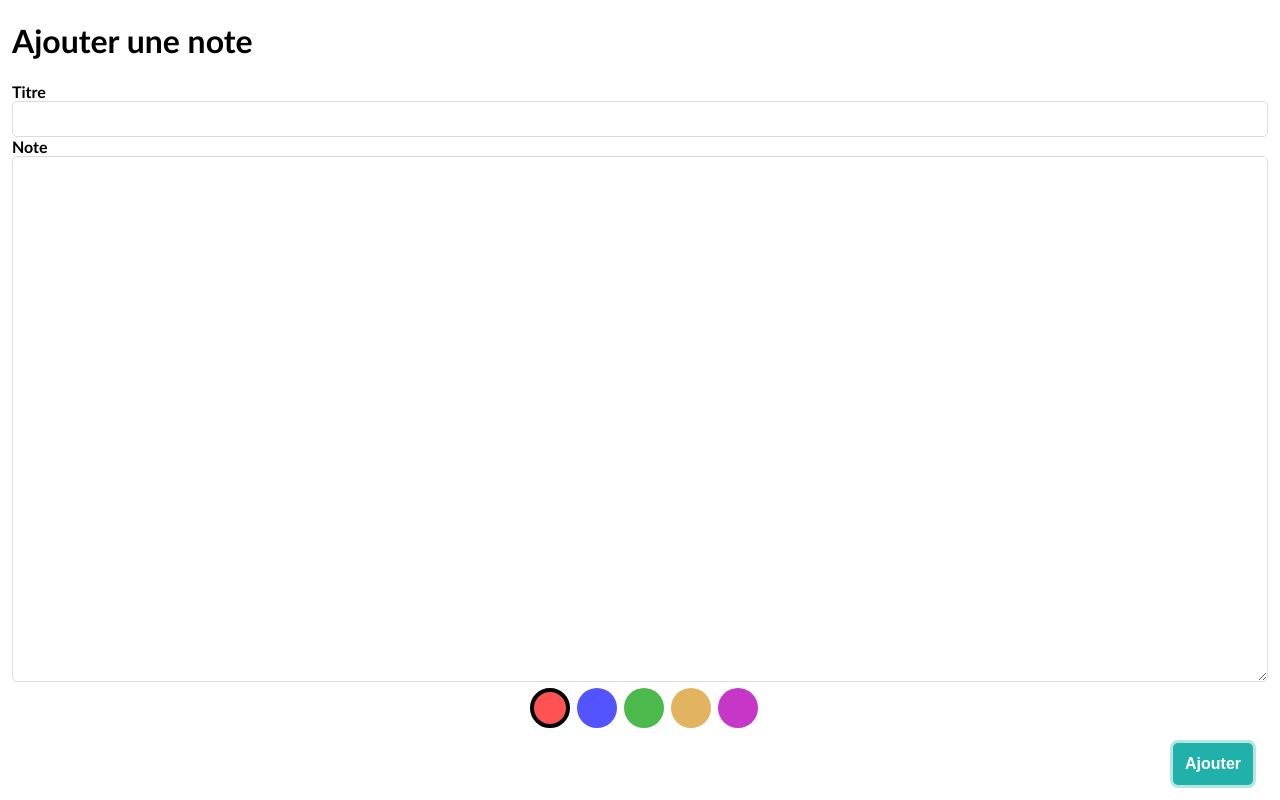
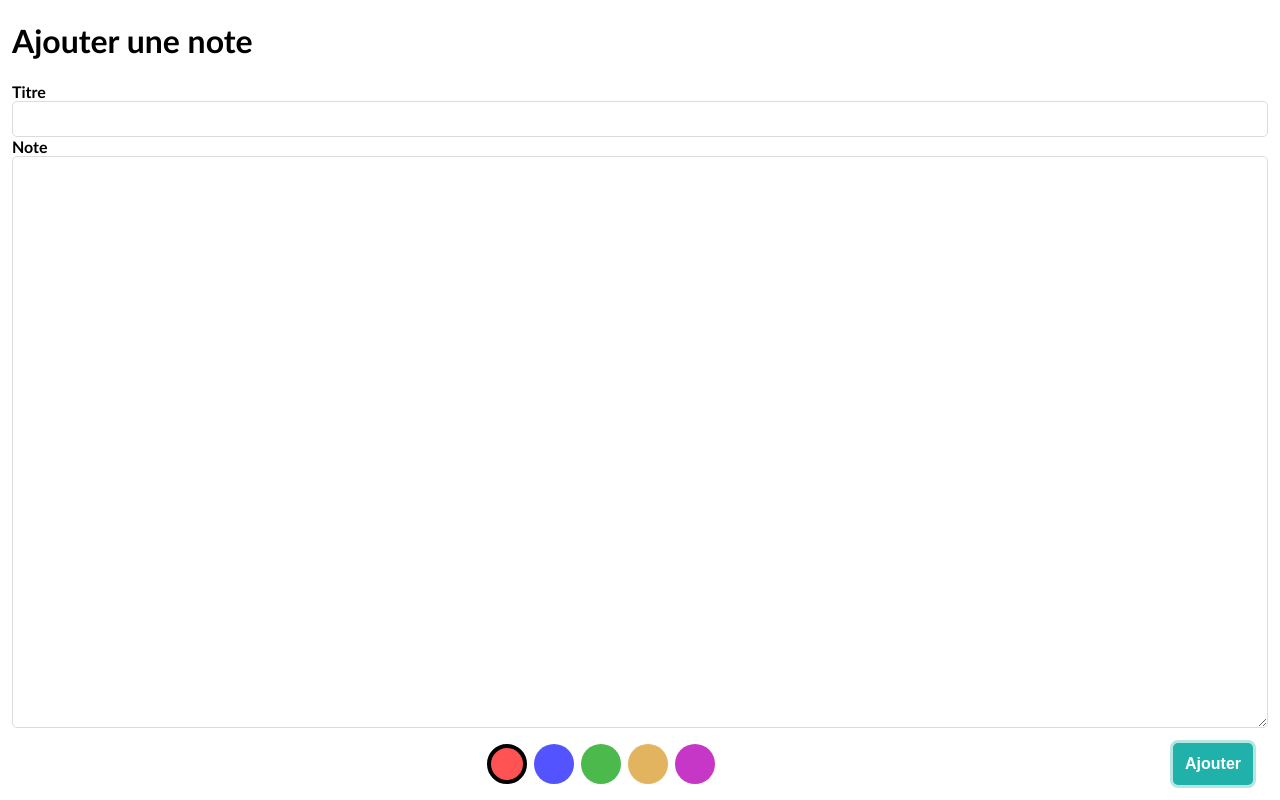
Before and after one commit to alexlabuz/notes, a Vue app: page /#/edit in a window 1280 px wide. Built offline with nearby package versions, Linux system fonts and the light colour scheme.

Commit message:
Correction affichage

```diff
--- a/src/pages/EditPage.vue
+++ b/src/pages/EditPage.vue
@@ -11,7 +11,8 @@
                 <label for="content">Note</label>
                 <textarea class="input" type="text" name="content" id="content" v-model="content" required></textarea>
             </div>
-            <div class="field color_select">
+            <div class="footer">
+                <div class=" color_select">
                     <p></p>
                     <div :class="{ color_badge: true, color_badge_selected: color == MemoColor.red}" id="note_red" @click="changeColor(MemoColor.red)"></div>
                     <div :class="{ color_badge: true, color_badge_selected: color == MemoColor.blue}" id="note_blue" @click="changeColor(MemoColor.blue)"></div>
@@ -19,7 +20,6 @@
                     <div :class="{ color_badge: true, color_badge_selected: color == MemoColor.orange}" id="note_orange" @click="changeColor(MemoColor.orange)"></div>
                     <div :class="{ color_badge: true, color_badge_selected: color == MemoColor.purple}" id="note_purple" @click="changeColor(MemoColor.purple)"></div>
                 </div>
-            <div class="footer">
                 <input type="submit" :value="paramId ? 'Modifier' : 'Ajouter'" class="btn"/>
             </div>
         </form>
@@ -72,17 +72,17 @@ form{
 
 .footer{
     display: flex;
-    justify-content: end;
     padding: 12px;
 }
 
 .color_select{
-    margin-top: 6px;
     display: flex;
     flex-direction: row;
     gap: 7px;
-    flex-wrap: wrap;
+    flex-wrap: nowrap;
     justify-content: center;
+    align-items: center;
+    width: 100%;
 }
 
 .color_badge{
@@ -96,7 +96,6 @@ form{
     border: 4px solid black;
 }
 
-
 @media (width < 480px) {
     .color_badge{
         width: 30px;
@@ -105,6 +104,13 @@ form{
 
     .color_badge_selected{
         border: 3px solid black;
+    }
+}
+
+@media (width < 325px) {
+    .footer{
+        flex-wrap: wrap;
+        justify-content: end;
     }
 }
 
```
Lines whose indentation alone changed are shown as unchanged.
